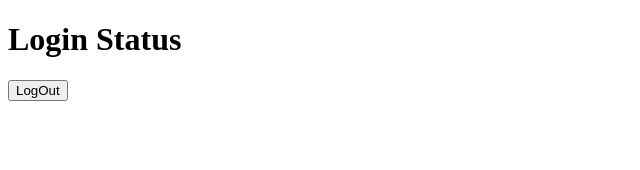
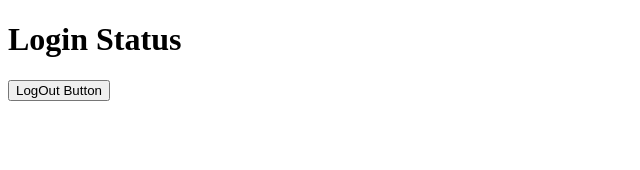
Before and after one commit to Ashikur41/React_partics, a React (Vite) app: page / in a window 1280 px wide. Shown: the top 170 px of the page, without its empty margins (0-640 px from the left). Built offline with nearby package versions, Linux system fonts and the light colour scheme.

Commit message:
Conditional Rendering / using Immediately Invoked Function

```diff
--- a/src/App.jsx
+++ b/src/App.jsx
@@ -12,7 +12,14 @@
   return (
     <div>
       <h1>Login Status</h1>
-      {status && <button>LogOut</button>}
+      {(()=>{
+
+        if(status==true){
+          return <button>LogOut Button</button>
+        }else{
+          return <button>Login Button</button>
+        }
+      })()}
     </div>
 
   );
```
